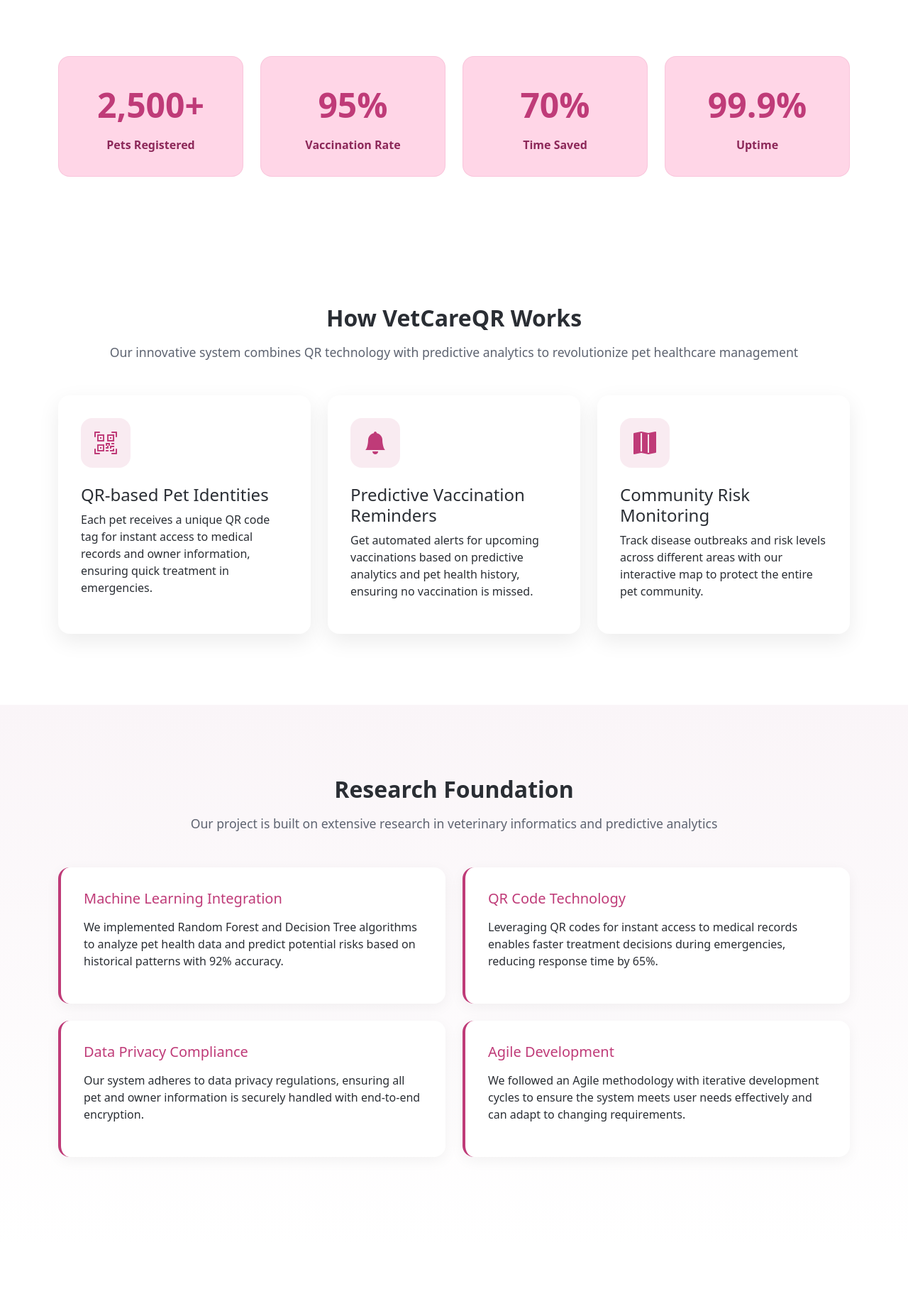
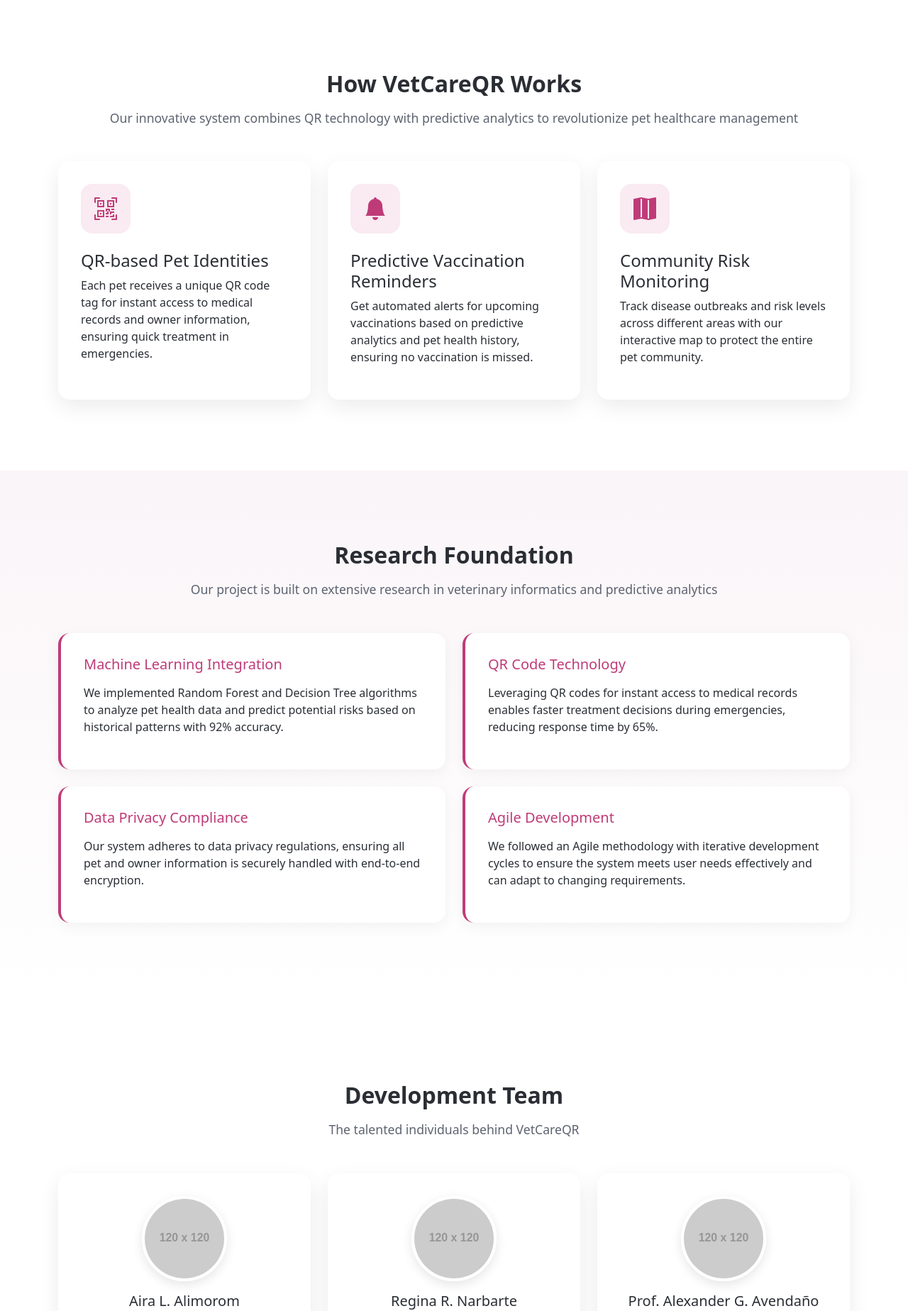
Before and after one commit to CEITE/group042025, a PHP site: page /front_page.php in a window 1280 px wide. Shown: the part 1008-2855 px from the top of the page at 71% size. Run offline with PHP 8.4, Linux system fonts and the light colour scheme; grey boxes labelled with a size stand in for pictures from a placeholder-image service; some libraries are stand-ins or nearby versions.

Commit message:
Update front_page.php

```diff
--- a/front_page.php
+++ b/front_page.php
@@ -173,34 +173,6 @@
     justify-content: center;
     color: var(--pink-dark);
     font-size: 1.25rem;
-  }
-
-  /* Stats Section */
-  .stats-section {
-    background: white;
-    padding: 80px 0;
-  }
-  .stat-card {
-    text-align: center;
-    padding: 2rem;
-    border-radius: 16px;
-    background: var(--pink);
-    transition: all 0.3s ease;
-    border: 1px solid rgba(191, 59, 120, 0.1);
-  }
-  .stat-card:hover {
-    transform: translateY(-5px);
-    box-shadow: 0 15px 35px rgba(191, 59, 120, 0.15);
-  }
-  .stat-number {
-    font-size: 3rem;
-    font-weight: 800;
-    color: var(--pink-dark);
-    margin-bottom: 0.5rem;
-  }
-  .stat-label {
-    color: var(--pink-darker);
-    font-weight: 600;
   }
 
   /* SVG MAP WRAP (right side) */
@@ -608,38 +580,6 @@
   </div>
 </section>
 
-<!-- Stats Section -->
-<section class="stats-section">
-  <div class="container">
-    <div class="row g-4">
-      <div class="col-md-3 col-6" data-aos="fade-up">
-        <div class="stat-card">
-          <div class="stat-number">2,500+</div>
-          <div class="stat-label">Pets Registered</div>
-        </div>
-      </div>
-      <div class="col-md-3 col-6" data-aos="fade-up" data-aos-delay="100">
-        <div class="stat-card">
-          <div class="stat-number">95%</div>
-          <div class="stat-label">Vaccination Rate</div>
-        </div>
-      </div>
-      <div class="col-md-3 col-6" data-aos="fade-up" data-aos-delay="200">
-        <div class="stat-card">
-          <div class="stat-number">70%</div>
-          <div class="stat-label">Time Saved</div>
-        </div>
-      </div>
-      <div class="col-md-3 col-6" data-aos="fade-up" data-aos-delay="300">
-        <div class="stat-card">
-          <div class="stat-number">99.9%</div>
-          <div class="stat-label">Uptime</div>
-        </div>
-      </div>
-    </div>
-  </div>
-</section>
-
 <!-- Features section -->
 <section id="features" class="section">
   <div class="container">
```
